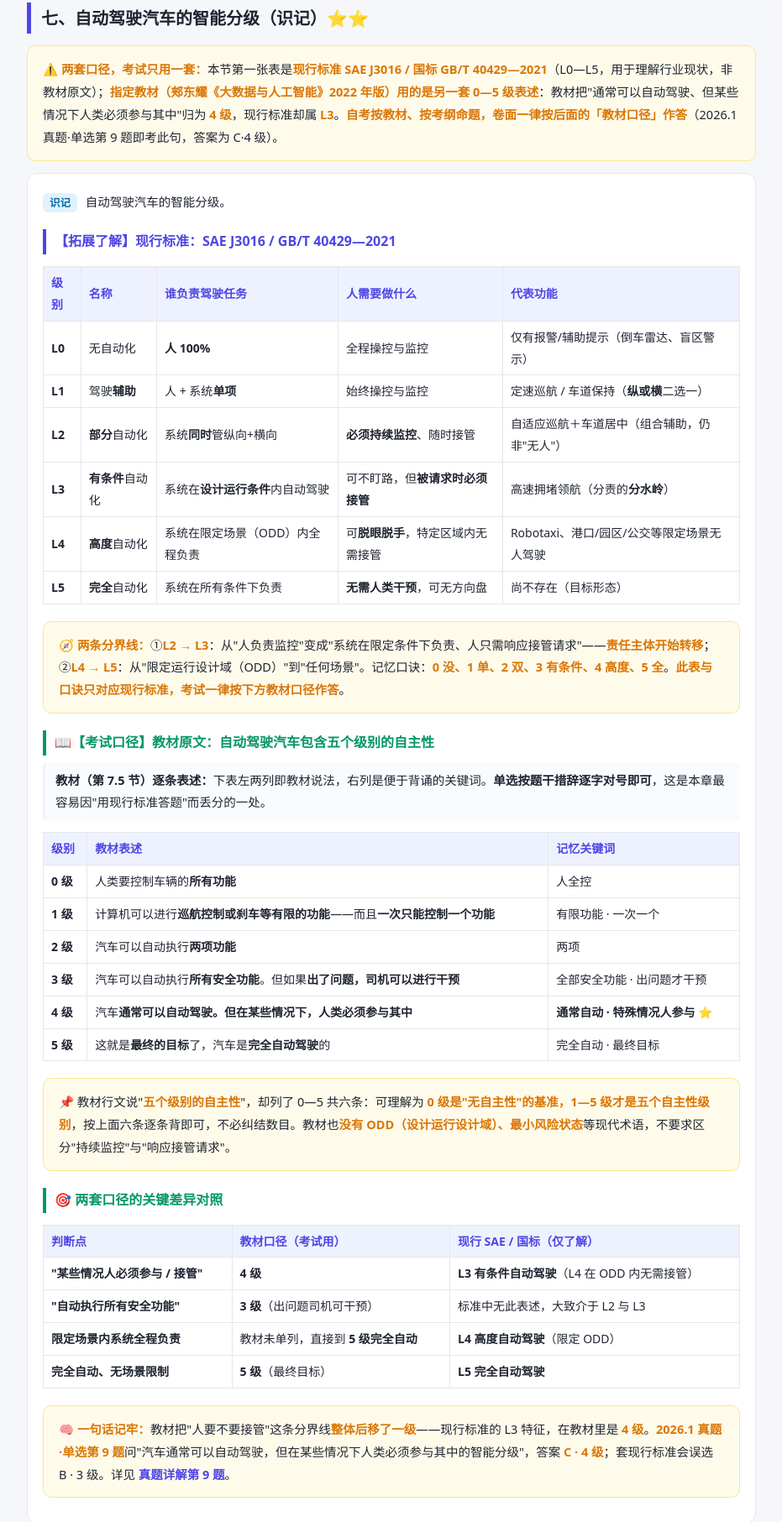
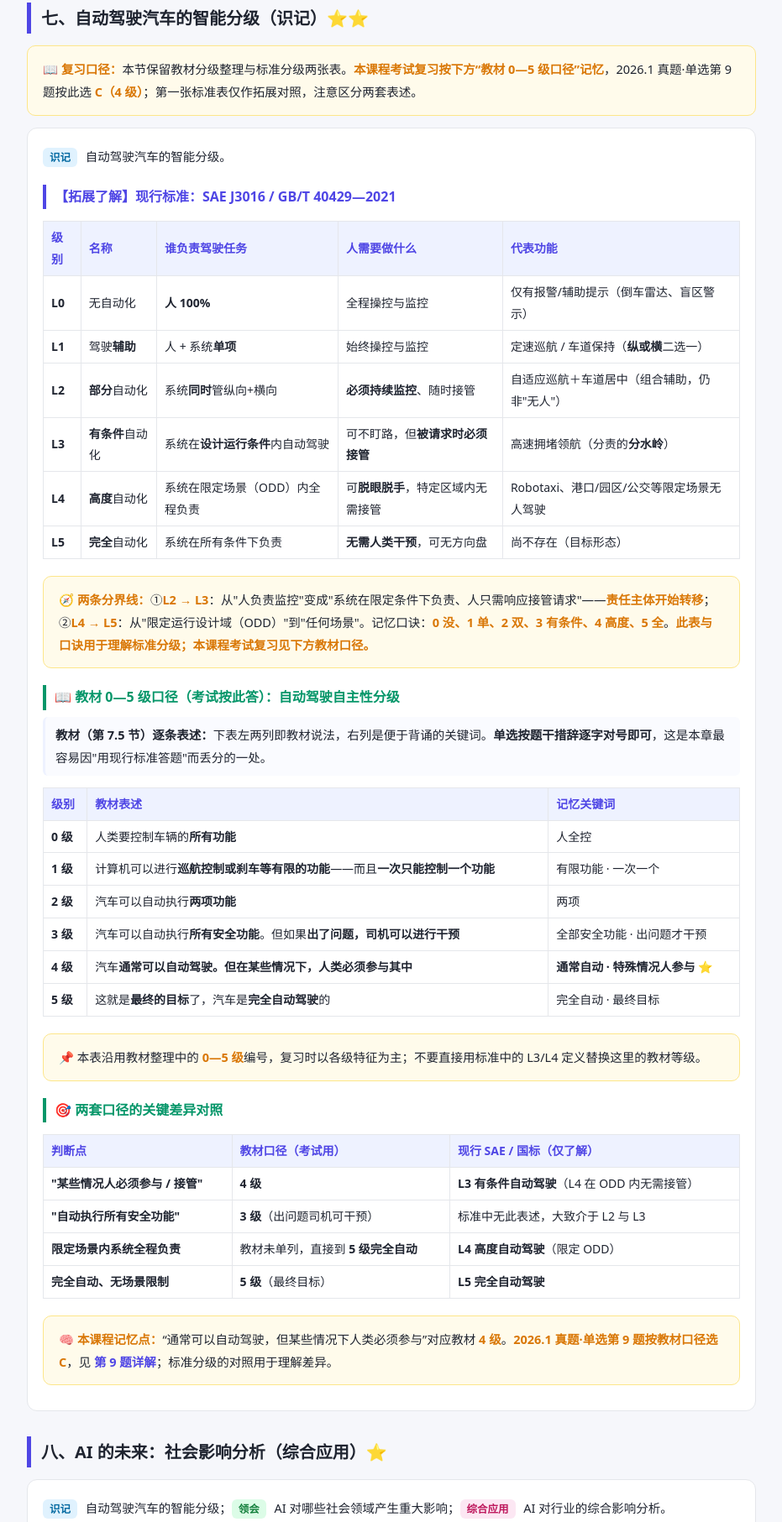
Before and after one commit to WuLianN/computer-science-self-study, a plain HTML site: page ai-big-data-13011/知识点/人工智能概念/人工智能的基本概念.html in a window 1280 px wide. Shown: the part 4116-5929 px from the top of the page at 84% size, without its empty margins (174-1105 px from the left). Drawn offline with Linux system fonts and the light colour scheme.

Commit message:
保留已确认的自动驾驶教材整理口径并统一说明
保留用户整理的0—5级表及第9题C答案，标准表只作拓展对照。
精简重复说明，同步知识点、真题详解和抢分页。

```diff
--- a/ai-big-data-13011/知识点/人工智能概念/人工智能的基本概念.html
+++ b/ai-big-data-13011/知识点/人工智能概念/人工智能的基本概念.html
@@ -129,7 +129,7 @@
 </div>
 
 <h2 class="section" id="s7">七、自动驾驶汽车的智能分级（识记）⭐⭐</h2>
-<div class="note">⚠️ <b>两套口径，考试只用一套：</b>本节第一张表是<b>现行标准 SAE J3016 / 国标 GB/T 40429—2021</b>（L0—L5，用于理解行业现状，非教材原文）；<b>指定教材（郏东耀《大数据与人工智能》2022 年版）用的是另一套 0—5 级表述</b>：教材把"通常可以自动驾驶、但某些情况下人类必须参与其中"归为 <b>4 级</b>，现行标准却属 <b>L3</b>。<b>自考按教材、按考纲命题，卷面一律按后面的「教材口径」作答</b>（2026.1 真题·单选第 9 题即考此句，答案为 C·4 级）。</div>
+<div class="note">📖 <b>复习口径：</b>本节保留教材分级整理与标准分级两张表。<b>本课程考试复习按下方“教材 0—5 级口径”记忆</b>，2026.1 真题·单选第 9 题按此选 <b>C（4 级）</b>；第一张标准表仅作拓展对照，注意区分两套表述。</div>
 <div class="rule">
   <div class="kd"><span class="lvl a">识记</span> 自动驾驶汽车的智能分级。</div>
   <div class="subh">【拓展了解】现行标准：SAE J3016 / GB/T 40429—2021</div>
@@ -142,9 +142,9 @@
     <tr><td class="nm"><b>L4</b></td><td><b>高度</b>自动化</td><td>系统在限定场景（ODD）内全程负责</td><td>可<b>脱眼脱手</b>，特定区域内无需接管</td><td>Robotaxi、港口/园区/公交等限定场景无人驾驶</td></tr>
     <tr><td class="nm"><b>L5</b></td><td><b>完全</b>自动化</td><td>系统在所有条件下负责</td><td><b>无需人类干预</b>，可无方向盘</td><td>尚不存在（目标形态）</td></tr>
   </table></div>
-  <div class="note">🧭 <b>两条分界线：</b>①<b>L2 → L3</b>：从"人负责监控"变成"系统在限定条件下负责、人只需响应接管请求"——<b>责任主体开始转移</b>；②<b>L4 → L5</b>：从"限定运行设计域（ODD）"到"任何场景"。记忆口诀：<b>0 没、1 单、2 双、3 有条件、4 高度、5 全</b>。<b>此表与口诀只对应现行标准，考试一律按下方教材口径作答</b>。</div>
+  <div class="note">🧭 <b>两条分界线：</b>①<b>L2 → L3</b>：从"人负责监控"变成"系统在限定条件下负责、人只需响应接管请求"——<b>责任主体开始转移</b>；②<b>L4 → L5</b>：从"限定运行设计域（ODD）"到"任何场景"。记忆口诀：<b>0 没、1 单、2 双、3 有条件、4 高度、5 全</b>。<b>此表与口诀用于理解标准分级；本课程考试复习见下方教材口径。</b></div>
 
-  <div class="subh book" id="s7-book">📖【考试口径】教材原文：自动驾驶汽车包含五个级别的自主性</div>
+  <div class="subh book" id="s7-book">📖 教材 0—5 级口径（考试按此答）：自动驾驶自主性分级</div>
   <div class="th"><b>教材（第 7.5 节）逐条表述：</b>下表左两列即教材说法，右列是便于背诵的关键词。<b>单选按题干措辞逐字对号即可</b>，这是本章最容易因"用现行标准答题"而丢分的一处。</div>
   <div class="tscroll"><table class="law">
     <tr><th>级别</th><th>教材表述</th><th>记忆关键词</th></tr>
@@ -155,7 +155,7 @@
     <tr><td class="nm"><b>4 级</b></td><td>汽车<b>通常可以自动驾驶。但在某些情况下，人类必须参与其中</b></td><td><b>通常自动 · 特殊情况人参与 ⭐</b></td></tr>
     <tr><td class="nm"><b>5 级</b></td><td>这就是<b>最终的目标</b>了，汽车是<b>完全自动驾驶</b>的</td><td>完全自动 · 最终目标</td></tr>
   </table></div>
-  <div class="note">📌 教材行文说"<b>五个级别的自主性</b>"，却列了 0—5 共六条：可理解为 <b>0 级是"无自主性"的基准，1—5 级才是五个自主性级别</b>，按上面六条逐条背即可，不必纠结数目。教材也<b>没有 ODD（设计运行设计域）、最小风险状态</b>等现代术语，不要求区分"持续监控"与"响应接管请求"。</div>
+  <div class="note">📌 本表沿用教材整理中的 <b>0—5 级</b>编号，复习时以各级特征为主；不要直接用标准中的 L3/L4 定义替换这里的教材等级。</div>
   <div class="subh book">🎯 两套口径的关键差异对照</div>
   <div class="tscroll"><table class="law">
     <tr><th>判断点</th><th>教材口径（考试用）</th><th>现行 SAE / 国标（仅了解）</th></tr>
@@ -164,7 +164,7 @@
     <tr><td class="nm">限定场景内系统全程负责</td><td>教材未单列，直接到 <b>5 级完全自动</b></td><td><b>L4 高度自动驾驶</b>（限定 ODD）</td></tr>
     <tr><td class="nm">完全自动、无场景限制</td><td><b>5 级</b>（最终目标）</td><td><b>L5 完全自动驾驶</b></td></tr>
   </table></div>
-  <div class="note">🧠 <b>一句话记牢：</b>教材把"人要不要接管"这条分界线<b>整体后移了一级</b>——现行标准的 L3 特征，在教材里是 <b>4 级</b>。<b>2026.1 真题·单选第 9 题</b>问"汽车通常可以自动驾驶，但在某些情况下人类必须参与其中的智能分级"，答案 <b>C · 4 级</b>；套现行标准会误选 B · 3 级。详见 <a class="inline" href="../../广东2026年1月自考13011《人工智能与大数据》真题/真题详解.html#q9">真题详解第 9 题</a>。</div>
+  <div class="note">🧠 <b>本课程记忆点：</b>“通常可以自动驾驶，但某些情况下人类必须参与”对应教材 <b>4 级</b>。<b>2026.1 真题·单选第 9 题按教材口径选 C</b>，见 <a class="inline" href="../../广东2026年1月自考13011《人工智能与大数据》真题/真题详解.html#q9">第 9 题详解</a>；标准分级的对照用于理解差异。</div>
 </div>
 
 <h2 class="section" id="s8">八、AI 的未来：社会影响分析（综合应用）⭐</h2>
@@ -192,7 +192,7 @@
     <li><b>两大方向</b>：符号主义（知识/推理、可解释）vs 连接主义（数据/学习、深度学习）；另一口径＝感知智能 vs 认知智能。</li>
     <li><b>图灵测试</b>：1950，以<b>对话行为</b>判智能，误判率超 30% 即通过；局限在"表现 ≠ 理解"。</li>
     <li><b>中文屋</b>：1980 塞尔，<b>语法不能跨越到语义</b>，运行程序不等于理解，反驳强 AI。</li>
-    <li><b>自动驾驶</b>：<b>考试按教材 0—5 级</b>——0 人全控、1 一次一个功能、2 两项、3 所有安全功能（出问题司机干预）、<b>4 通常自动但某些情况人必须参与（2026.1 单选第 9 题答案）</b>、5 完全自动；现行 SAE 的 L2→L3 分水岭只作拓展，别套到卷面上。</li>
+    <li><b>自动驾驶</b>：考试复习按教材 0—5 级整理；“通常自动驾驶、某些情况人必须参与”记为 <b>4 级（2026.1 单选第 9 题选 C）</b>。标准中的 L3/L4 是另一套表述，拓展阅读时注意区分。</li>
     <li><b>社会影响</b>：制造/医疗/交通/金融/教育/治理/农业/司法/就业；正负面必须<b>成对</b>论述。</li>
   </ol>
   <div class="note">🎯 4 学时分配：①概念 + 历史 1 学时；②语音识别关键问题 + 两大方向 0.5 学时；③<b>图灵测试 + 中文屋 1.5 学时（名解/简答/对比高频）</b>；④<b>自动驾驶分级 0.5 学时（必背）</b>；⑤社会影响分析 0.5 学时。本章<b>整章都考</b>。</div>
```
Also changed, not shown: ai-big-data-13011/广东2026年1月自考13011《人工智能与大数据》真题/真题详解.html (+4 -4 lines), ai-big-data-13011/考前抢分.html (+1 -1 lines).
